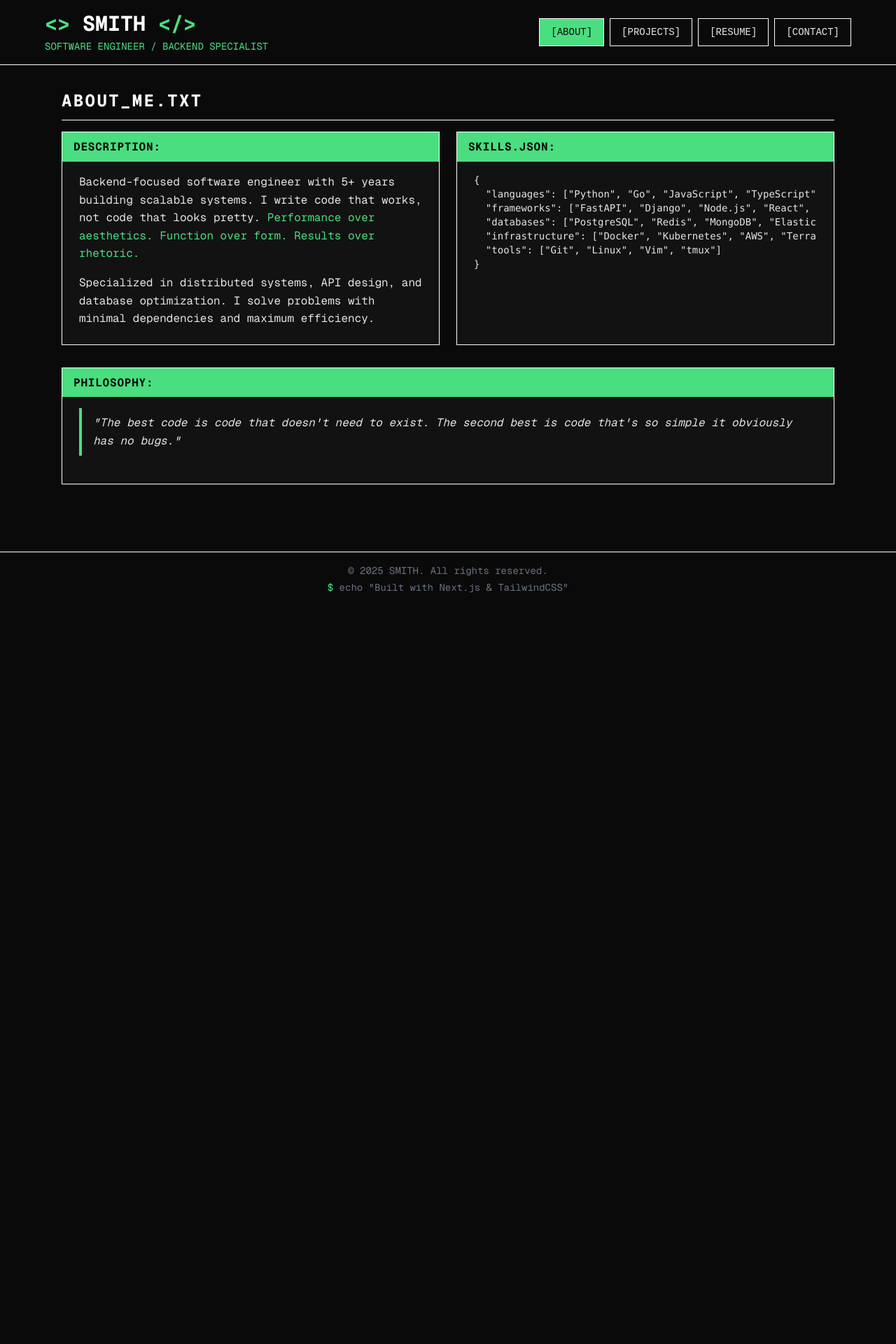
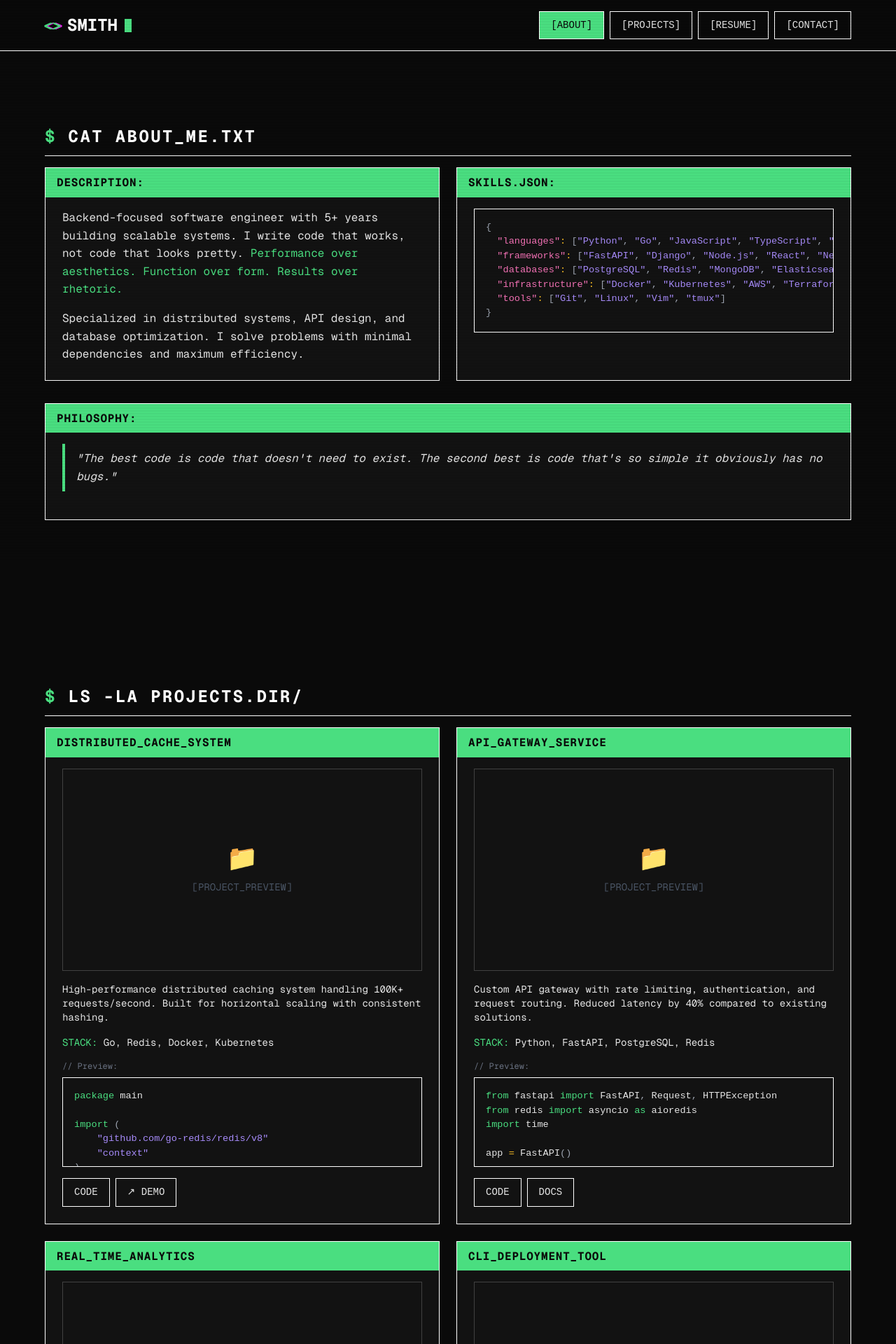
Before and after one commit to an4rky1/portfolio, a Next.js app: page / in a window 1280 px wide. Shown: the top 1920 px of the page at 70% size. Before the commit the page ends 865 px from the top, so only its background shows below. Built offline with nearby package versions, Linux system fonts and the light colour scheme.

Commit message:
Add scroll navigation, animations, and syntax highlighting

```diff
--- a/app/globals.css
+++ b/app/globals.css
@@ -18,6 +18,10 @@
   --color-card-bg: var(--card-bg);
   --font-sans: var(--font-geist-mono);
   --font-mono: var(--font-geist-mono);
+}
+
+html {
+  scroll-behavior: smooth;
 }
 
 body {
@@ -67,6 +71,45 @@ a:hover {
   background: var(--accent-dim);
 }
 
+.btn-nav {
+  padding: 0.5rem 1rem;
+  border: 1px solid var(--border);
+  background: transparent;
+  color: var(--foreground);
+  font-family: 'Courier New', Courier, monospace;
+  font-size: 0.875rem;
+  cursor: pointer;
+  transition: all 0.3s ease;
+  position: relative;
+  overflow: hidden;
+}
+
+.btn-nav::before {
+  content: '';
+  position: absolute;
+  top: 0;
+  left: -100%;
+  width: 100%;
+  height: 100%;
+  background: var(--accent);
+  transition: left 0.3s ease;
+  z-index: -1;
+}
+
+.btn-nav:hover::before {
+  left: 0;
+}
+
+.btn-nav:hover {
+  color: var(--background);
+  text-decoration: none;
+}
+
+.btn-nav.active {
+  background: var(--accent);
+  color: var(--background);
+}
+
 .section-title {
   font-size: 1.5rem;
   font-weight: 700;
@@ -81,6 +124,12 @@ a:hover {
   border: 1px solid var(--border);
   background: var(--card-bg);
   padding: 1.5rem;
+  transition: transform 0.3s ease, box-shadow 0.3s ease;
+}
+
+.card:hover {
+  transform: translateY(-2px);
+  box-shadow: 0 4px 20px rgba(74, 222, 128, 0.2);
 }
 
 .card-header {
@@ -96,3 +145,178 @@ a:hover {
 .highlight {
   color: var(--accent);
 }
+
+/* Animations */
+@keyframes fadeIn {
+  from {
+    opacity: 0;
+    transform: translateY(20px);
+  }
+  to {
+    opacity: 1;
+    transform: translateY(0);
+  }
+}
+
+@keyframes glitch {
+  0%, 100% {
+    text-shadow: 0 0 0;
+  }
+  25% {
+    text-shadow: 2px 0 var(--accent), -2px 0 #ff00ff;
+  }
+  50% {
+    text-shadow: -2px 0 var(--accent), 2px 0 #ff00ff;
+  }
+  75% {
+    text-shadow: 2px 0 #ff00ff, -2px 0 var(--accent);
+  }
+}
+
+@keyframes cursorBlink {
+  0%, 50% {
+    opacity: 1;
+  }
+  51%, 100% {
+    opacity: 0;
+  }
+}
+
+@keyframes scanline {
+  0% {
+    transform: translateY(-100%);
+  }
+  100% {
+    transform: translateY(100%);
+  }
+}
+
+.animate-fade-in {
+  animation: fadeIn 0.6s ease forwards;
+}
+
+.animate-fade-in-delay-1 {
+  animation: fadeIn 0.6s ease 0.1s forwards;
+  opacity: 0;
+}
+
+.animate-fade-in-delay-2 {
+  animation: fadeIn 0.6s ease 0.2s forwards;
+  opacity: 0;
+}
+
+.animate-fade-in-delay-3 {
+  animation: fadeIn 0.6s ease 0.3s forwards;
+  opacity: 0;
+}
+
+.glitch {
+  animation: glitch 0.3s infinite;
+}
+
+.cursor {
+  display: inline-block;
+  width: 10px;
+  height: 1.2em;
+  background: var(--accent);
+  margin-left: 2px;
+  vertical-align: text-bottom;
+  animation: cursorBlink 1s step-end infinite;
+}
+
+/* Scanline effect */
+.scanline {
+  position: fixed;
+  top: 0;
+  left: 0;
+  width: 100%;
+  height: 100%;
+  pointer-events: none;
+  background: linear-gradient(
+    to bottom,
+    transparent 50%,
+    rgba(0, 0, 0, 0.1) 51%
+  );
+  background-size: 100% 4px;
+  z-index: 9999;
+}
+
+/* Prism.js custom theme */
+pre[class*="language-"] {
+  background: var(--card-bg) !important;
+  border: 1px solid var(--border);
+  border-radius: 0;
+  margin: 0;
+  padding: 1rem;
+  font-size: 0.85rem;
+  line-height: 1.5;
+  overflow-x: auto;
+}
+
+code[class*="language-"],
+pre[class*="language-"] {
+  font-family: 'Courier New', Courier, monospace !important;
+  text-shadow: none !important;
+}
+
+.token.comment,
+.token.prolog,
+.token.doctype,
+.token.cdata {
+  color: #6b7280 !important;
+  font-style: italic;
+}
+
+.token.punctuation {
+  color: #9ca3af !important;
+}
+
+.token.property,
+.token.tag,
+.token.boolean,
+.token.number,
+.token.constant,
+.token.symbol,
+.token.deleted {
+  color: #f472b6 !important;
+}
+
+.token.selector,
+.token.attr-name,
+.token.string,
+.token.char,
+.token.builtin,
+.token.inserted {
+  color: #a78bfa !important;
+}
+
+.token.operator,
+.token.entity,
+.token.url,
+.language-css .token.string,
+.style .token.string {
+  color: #fbbf24 !important;
+}
+
+.token.atrule,
+.token.attr-value,
+.token.keyword {
+  color: var(--accent) !important;
+}
+
+.token.function,
+.token.class-name {
+  color: #60a5fa !important;
+}
+
+.token.regex,
+.token.important,
+.token.variable {
+  color: #f87171 !important;
+}
+
+/* Section styling */
+section {
+  min-height: 100vh;
+  padding: 4rem 0;
+}
--- a/app/page.tsx
+++ b/app/page.tsx
@@ -1,32 +1,73 @@
 "use client";
 
-import { useState } from "react";
+import { useEffect, useState } from "react";
+import Prism from "prismjs";
+import "prismjs/components/prism-typescript";
+import "prismjs/components/prism-json";
+import "prismjs/components/prism-python";
+import "prismjs/components/prism-go";
+import "prismjs/components/prism-rust";
+import "prismjs/components/prism-bash";
+import "./globals.css";
 
 type Section = "about" | "projects" | "resume" | "contact";
 
 export default function Home() {
   const [activeSection, setActiveSection] = useState<Section>("about");
 
+  useEffect(() => {
+    Prism.highlightAll();
+
+    const handleScroll = () => {
+      const sections: Section[] = ["about", "projects", "resume", "contact"];
+      const scrollPosition = window.scrollY + 200;
+
+      for (const section of sections) {
+        const element = document.getElementById(section);
+        if (element) {
+          const offsetTop = element.offsetTop;
+          const offsetHeight = element.offsetHeight;
+          if (scrollPosition >= offsetTop && scrollPosition < offsetTop + offsetHeight) {
+            setActiveSection(section);
+            break;
+          }
+        }
+      }
+    };
+
+    window.addEventListener("scroll", handleScroll);
+    return () => window.removeEventListener("scroll", handleScroll);
+  }, []);
+
+  const scrollToSection = (sectionId: string) => {
+    const element = document.getElementById(sectionId);
+    if (element) {
+      element.scrollIntoView({ behavior: "smooth" });
+    }
+  };
+
   return (
-    <div className="min-h-screen bg-background text-foreground font-mono">
+    <div className="min-h-screen bg-background text-foreground font-mono relative">
+      {/* Scanline effect */}
+      <div className="scanline fixed inset-0 pointer-events-none z-50 opacity-30"></div>
+
       {/* Header */}
-      <header className="border-b border-white px-6 py-4">
+      <header className="fixed top-0 left-0 right-0 border-b border-white bg-background/95 backdrop-blur z-40 px-6 py-4">
         <div className="max-w-6xl mx-auto">
           <div className="flex flex-col md:flex-row md:items-center md:justify-between gap-4">
-            <div>
-              <h1 className="text-3xl font-bold text-white">
-                <span className="text-accent">{"<>"}</span> SMITH <span className="text-accent">{"</>"}</span>
-              </h1>
-              <p className="text-accent text-sm mt-1">
-                SOFTWARE ENGINEER / BACKEND SPECIALIST
-              </p>
+            <div className="flex items-center gap-2">
+              <span className="text-accent text-xl">
+                <span className="glitch">{"<>"}</span>
+              </span>
+              <h1 className="text-2xl font-bold text-white">SMITH</h1>
+              <span className="cursor"></span>
             </div>
             <nav className="flex flex-wrap gap-2">
               {(["about", "projects", "resume", "contact"] as Section[]).map((section) => (
                 <button
                   key={section}
-                  onClick={() => setActiveSection(section)}
-                  className={`btn ${activeSection === section ? "btn-primary" : ""}`}
+                  onClick={() => scrollToSection(section)}
+                  className={`btn-nav ${activeSection === section ? "active" : ""}`}
                 >
                   [{section.toUpperCase()}]
                 </button>
@@ -36,12 +77,34 @@ export default function Home() {
         </div>
       </header>
 
+      {/* Spacer for fixed header */}
+      <div className="h-20"></div>
+
       {/* Main Content */}
-      <main className="max-w-6xl mx-auto px-6 py-8">
-        {activeSection === "about" && <AboutSection />}
-        {activeSection === "projects" && <ProjectsSection />}
-        {activeSection === "resume" && <ResumeSection />}
-        {activeSection === "contact" && <ContactSection />}
+      <main>
+        <section id="about" className="px-6">
+          <div className="max-w-6xl mx-auto py-8">
+            <AboutSection />
+          </div>
+        </section>
+
+        <section id="projects" className="px-6">
+          <div className="max-w-6xl mx-auto py-8">
+            <ProjectsSection />
+          </div>
+        </section>
+
+        <section id="resume" className="px-6">
+          <div className="max-w-6xl mx-auto py-8">
+            <ResumeSection />
+          </div>
+        </section>
+
+        <section id="contact" className="px-6">
+          <div className="max-w-6xl mx-auto py-8">
+            <ContactSection />
+          </div>
+        </section>
       </main>
 
       {/* Footer */}
@@ -50,6 +113,7 @@ export default function Home() {
           <p>© 2025 SMITH. All rights reserved.</p>
           <p className="mt-1">
             <span className="highlight">$</span> echo "Built with Next.js & TailwindCSS"
+            <span className="cursor"></span>
           </p>
         </div>
       </footer>
@@ -59,12 +123,14 @@ export default function Home() {
 
 function AboutSection() {
   return (
-    <div className="space-y-8">
-      <h2 className="section-title text-white">ABOUT_ME.TXT</h2>
+    <div className="space-y-8 animate-fade-in">
+      <h2 className="section-title text-white">
+        <span className="highlight">$</span> cat ABOUT_ME.TXT
+      </h2>
 
       <div className="grid md:grid-cols-2 gap-6">
         {/* Description */}
-        <div className="card">
+        <div className="card animate-fade-in-delay-1 opacity-0">
           <div className="card-header">DESCRIPTION:</div>
           <p className="mb-4">
             Backend-focused software engineer with 5+ years building scalable systems.
@@ -78,10 +144,10 @@ function AboutSection() {
         </div>
 
         {/* Skills JSON */}
-        <div className="card">
+        <div className="card animate-fade-in-delay-2 opacity-0">
           <div className="card-header">SKILLS.JSON:</div>
-          <pre className="text-sm overflow-x-auto">
-            <code>{`{
+          <pre className="overflow-x-auto">
+            <code className="language-json">{`{
   "languages": ["Python", "Go", "JavaScript", "TypeScript", "Rust", "SQL"],
   "frameworks": ["FastAPI", "Django", "Node.js", "React", "Next.js"],
   "databases": ["PostgreSQL", "Redis", "MongoDB", "Elasticsearch"],
@@ -93,7 +159,7 @@ function AboutSection() {
       </div>
 
       {/* Philosophy */}
-      <div className="card">
+      <div className="card animate-fade-in-delay-3 opacity-0">
         <div className="card-header">PHILOSOPHY:</div>
         <blockquote className="border-l-4 border-accent pl-4 py-2 my-4">
           <p className="italic">
@@ -112,59 +178,159 @@ function ProjectsSection() {
       name: "DISTRIBUTED_CACHE_SYSTEM",
       description: "High-performance distributed caching system handling 100K+ requests/second. Built for horizontal scaling with consistent hashing.",
       stack: ["Go", "Redis", "Docker", "Kubernetes"],
-      code: "#",
-      demo: "#",
+      code: `package main
+
+import (
+    "github.com/go-redis/redis/v8"
+    "context"
+)
+
+type Cache struct {
+    client *redis.Client
+    ctx    context.Context
+}
+
+func (c *Cache) Get(key string) ([]byte, error) {
+    return c.client.Get(c.ctx, key).Bytes()
+}
+
+func (c *Cache) Set(key string, value []byte, ttl time.Duration) error {
+    return c.client.Set(c.ctx, key, value, ttl).Err()
+}`,
+      codeLink: "#",
+      demoLink: "#",
     },
     {
       name: "API_GATEWAY_SERVICE",
       description: "Custom API gateway with rate limiting, authentication, and request routing. Reduced latency by 40% compared to existing solutions.",
       stack: ["Python", "FastAPI", "PostgreSQL", "Redis"],
-      code: "#",
-      docs: "#",
+      code: `from fastapi import FastAPI, Request, HTTPException
+from redis import asyncio as aioredis
+import time
+
+app = FastAPI()
+
+@app.middleware("http")
+async def rate_limit(request: Request, call_next):
+    redis = await aioredis.from_url("redis://localhost")
+    ip = request.client.host
+    key = f"rate_limit:{ip}"
+
+    count = await redis.incr(key)
+    if count == 1:
+        await redis.expire(key, 60)
+
+    if count > 100:
+        raise HTTPException(status_code=429)
+
+    return await call_next(request)`,
+      codeLink: "#",
+      docsLink: "#",
     },
     {
       name: "REAL_TIME_ANALYTICS",
       description: "Real-time data processing pipeline for analytics. Processes millions of events per day with sub-second latency.",
       stack: ["Go", "Kafka", "ClickHouse", "Grafana"],
-      code: "#",
-      demo: "#",
+      code: `package analytics
+
+import (
+    "github.com/segmentio/kafka-go"
+    "github.com/ClickHouse/clickhouse-go/v2"
+)
+
+type Pipeline struct {
+    reader *kafka.Reader
+    conn   clickhouse.Conn
+}
+
+func (p *Pipeline) Process(ctx context.Context) error {
+    msg, err := p.reader.ReadMessage(ctx)
+    if err != nil {
+        return err
+    }
+
+    event := parseEvent(msg.Value)
+    return p.conn.Insert(ctx, event)
+}`,
+      codeLink: "#",
+      demoLink: "#",
     },
     {
       name: "CLI_DEPLOYMENT_TOOL",
       description: "Command-line deployment tool for containerized applications. Zero-downtime deployments with automatic rollback capabilities.",
       stack: ["Rust", "Docker", "AWS"],
-      code: "#",
-      docs: "#",
+      code: `use docker_api::Docker;
+use aws_sdk::ecs::Client as ECSClient;
+
+pub struct Deployer {
+    docker: Docker,
+    ecs: ECSClient,
+}
+
+impl Deployer {
+    pub async fn deploy(&self, image: &str, service: &str) -> Result<()> {
+        self.pull_image(image).await?;
+        self.update_service(service, image).await?;
+        self.wait_for_stability(service).await?;
+        Ok(())
+    }
+
+    async fn rollback(&self, service: &str, prev_image: &str) -> Result<()> {
+        eprintln!("Rolling back to {}", prev_image);
+        self.update_service(service, prev_image).await
+    }
+}`,
+      codeLink: "#",
+      docsLink: "#",
     },
   ];
 
   return (
-    <div className="space-y-8">
-      <h2 className="section-title text-white">PROJECTS.DIR</h2>
+    <div className="space-y-8 animate-fade-in">
+      <h2 className="section-title text-white">
+        <span className="highlight">$</span> ls -la PROJECTS.DIR/
+      </h2>
 
       <div className="grid md:grid-cols-2 gap-6">
-        {projects.map((project) => (
-          <div key={project.name} className="card">
+        {projects.map((project, index) => (
+          <div
+            key={project.name}
+            className={`card animate-fade-in-delay-${(index % 3) + 1} opacity-0`}
+          >
             <div className="card-header">{project.name}</div>
-            <div className="aspect-video bg-card-bg border border-white/20 mb-4 flex items-center justify-center">
-              <span className="text-gray-600">[IMAGE_PLACEHOLDER]</span>
+            <div className="aspect-video bg-card-bg border border-white/20 mb-4 flex items-center justify-center overflow-hidden">
+              <div className="text-center p-4">
+                <div className="text-4xl mb-2">📁</div>
+                <span className="text-gray-600 text-sm">[PROJECT_PREVIEW]</span>
+              </div>
             </div>
             <p className="text-sm mb-4">{project.description}</p>
             <p className="text-sm mb-4">
               <span className="highlight">STACK:</span> {project.stack.join(", ")}
             </p>
+
+            {/* Code preview */}
+            <div className="mb-4">
+              <div className="text-xs text-gray-500 mb-2">// Preview:</div>
+              <pre className="text-xs max-h-32 overflow-auto">
+                <code className={`language-${project.stack[0].toLowerCase() === 'go' ? 'go' : project.stack[0].toLowerCase() === 'python' ? 'python' : project.stack[0].toLowerCase() === 'rust' ? 'rust' : 'typescript'}`}>
+                  {project.code.split('\n').slice(0, 6).join('\n')}...
+                </code>
+              </pre>
+            </div>
+
             <div className="flex gap-2">
-              <a href={project.code} className="btn">
-                <span className="mr-1"></span> CODE
+              <a href={project.codeLink} className="btn">
+                CODE
               </a>
-              {project.demo && (
-                <a href={project.demo} className="btn">
-                  <span className="mr-1">↗</span> DEMO
+              {project.demoLink && (
+                <a href={project.demoLink} className="btn">
+                  ↗ DEMO
                 </a>
               )}
-              {project.docs && (
-                <a href={project.docs} className="btn">
-                  <span className="mr-1"></span> DOCS
+              {project.docsLink && (
+                <a href={project.docsLink} className="btn">
+                  DOCS
                 </a>
               )}
             </div>
@@ -177,12 +343,14 @@ function ProjectsSection() {
 
 function ResumeSection() {
   return (
-    <div className="space-y-8">
-      <h2 className="section-title text-white">RESUME.PDF</h2>
+    <div className="space-y-8 animate-fade-in">
+      <h2 className="section-title text-white">
+        <span className="highlight">$</span> cat RESUME.PDF
+      </h2>
 
       <div className="grid md:grid-cols-3 gap-6">
         {/* Experience */}
-        <div className="md:col-span-2 card">
+        <div className="md:col-span-2 card animate-fade-in-delay-1 opacity-0">
           <div className="card-header">EXPERIENCE:</div>
           <div className="space-y-6">
             <div>
@@ -216,7 +384,7 @@ function ResumeSection() {
         </div>
 
         {/* Education & Certifications */}
-        <div className="card">
+        <div className="card animate-fade-in-delay-2 opacity-0">
           <div className="card-header">EDUCATION:</div>
           <div className="mb-6">
             <h3 className="font-bold text-white">B.S. COMPUTER SCIENCE</h3>
@@ -241,10 +409,12 @@ function ResumeSection() {
 
 function ContactSection() {
   return (
-    <div className="space-y-8">
-      <h2 className="section-title text-white">CONTACT.SH</h2>
+    <div className="space-y-8 animate-fade-in">
+      <h2 className="section-title text-white">
+        <span className="highlight">$</span> ./CONTACT.SH
+      </h2>
 
-      <div className="card">
+      <div className="card animate-fade-in-delay-1 opacity-0">
         <div className="grid md:grid-cols-3 gap-8 py-8">
           {/* Email */}
           <div className="text-center">
@@ -257,7 +427,7 @@ function ContactSection() {
 
           {/* GitHub */}
           <div className="text-center">
-            <div className="text-4xl mb-4">🐙</div>
+            <div className="text-4xl mb-4"></div>
             <h3 className="font-bold text-white mb-2">GITHUB</h3>
             <a href="https://github.com/smith" target="_blank" rel="noopener noreferrer" className="btn">
               github.com/smith
@@ -276,7 +446,7 @@ function ContactSection() {
       </div>
 
       {/* Terminal-style contact form */}
-      <div className="card">
+      <div className="card animate-fade-in-delay-2 opacity-0">
         <div className="card-header">SEND_MESSAGE.SH</div>
         <form className="space-y-4">
           <div>
@@ -285,7 +455,7 @@ function ContactSection() {
             </label>
             <input
               type="text"
-              className="w-full bg-card-bg border border-white/20 px-4 py-2 text-foreground font-mono focus:outline-none focus:border-accent"
+              className="w-full bg-card-bg border border-white/20 px-4 py-2 text-foreground font-mono focus:outline-none focus:border-accent transition-colors"
               placeholder="Enter your name"
             />
           </div>
@@ -295,7 +465,7 @@ function ContactSection() {
             </label>
             <input
               type="email"
-              className="w-full bg-card-bg border border-white/20 px-4 py-2 text-foreground font-mono focus:outline-none focus:border-accent"
+              className="w-full bg-card-bg border border-white/20 px-4 py-2 text-foreground font-mono focus:outline-none focus:border-accent transition-colors"
               placeholder="Enter your email"
             />
           </div>
@@ -305,7 +475,7 @@ function ContactSection() {
             </label>
             <textarea
               rows={4}
-              className="w-full bg-card-bg border border-white/20 px-4 py-2 text-foreground font-mono focus:outline-none focus:border-accent"
+              className="w-full bg-card-bg border border-white/20 px-4 py-2 text-foreground font-mono focus:outline-none focus:border-accent transition-colors"
               placeholder="Enter your message"
             />
           </div>
--- a/package.json
+++ b/package.json
@@ -10,12 +10,14 @@
   },
   "dependencies": {
     "next": "16.2.0",
+    "prismjs": "^1.30.0",
     "react": "19.2.4",
     "react-dom": "19.2.4"
   },
   "devDependencies": {
     "@tailwindcss/postcss": "^4",
     "@types/node": "^20",
+    "@types/prismjs": "^1.26.6",
     "@types/react": "^19",
     "@types/react-dom": "^19",
     "eslint": "^9",
```
Also changed, not shown: 1 other file (tests, documents, lock files or other folders).
